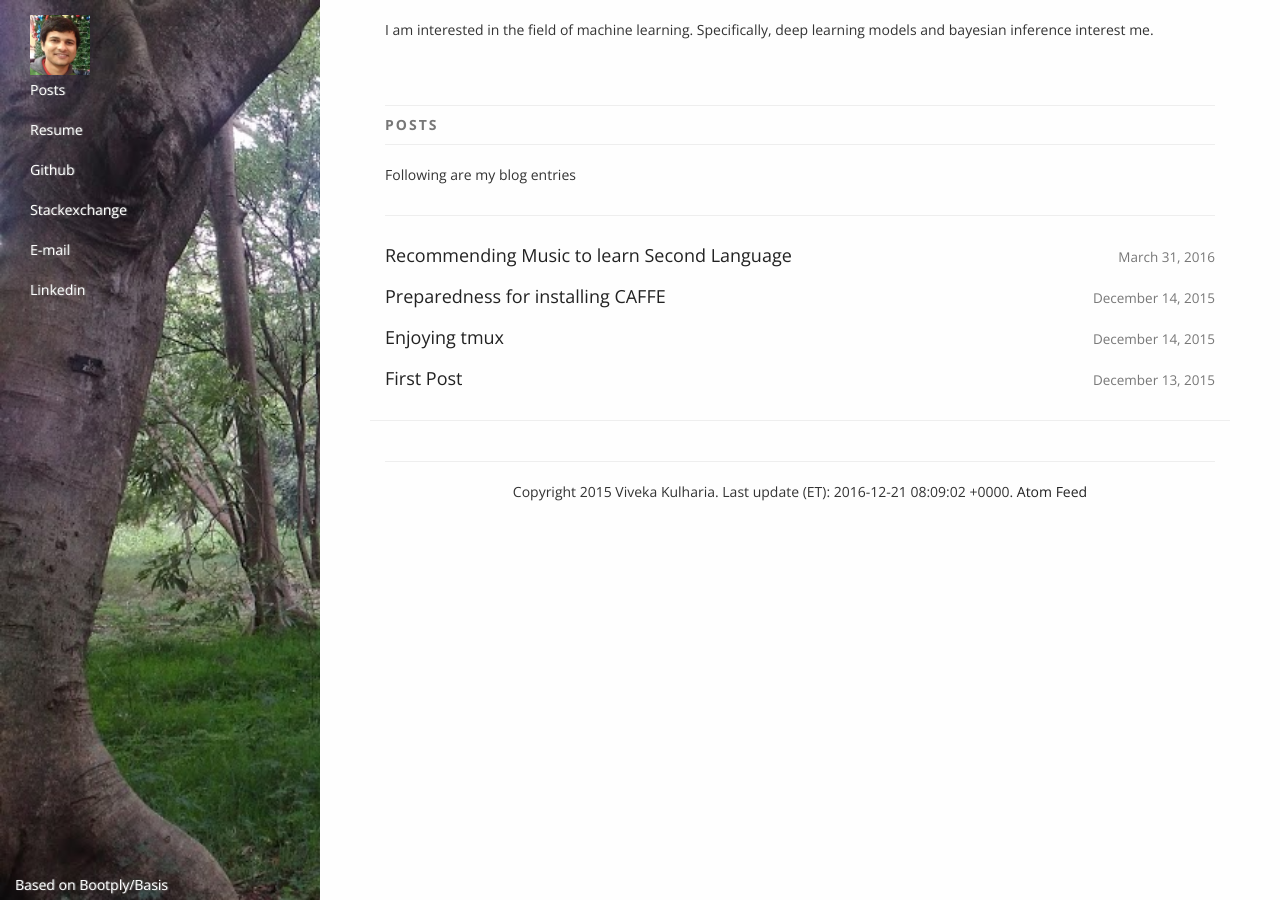
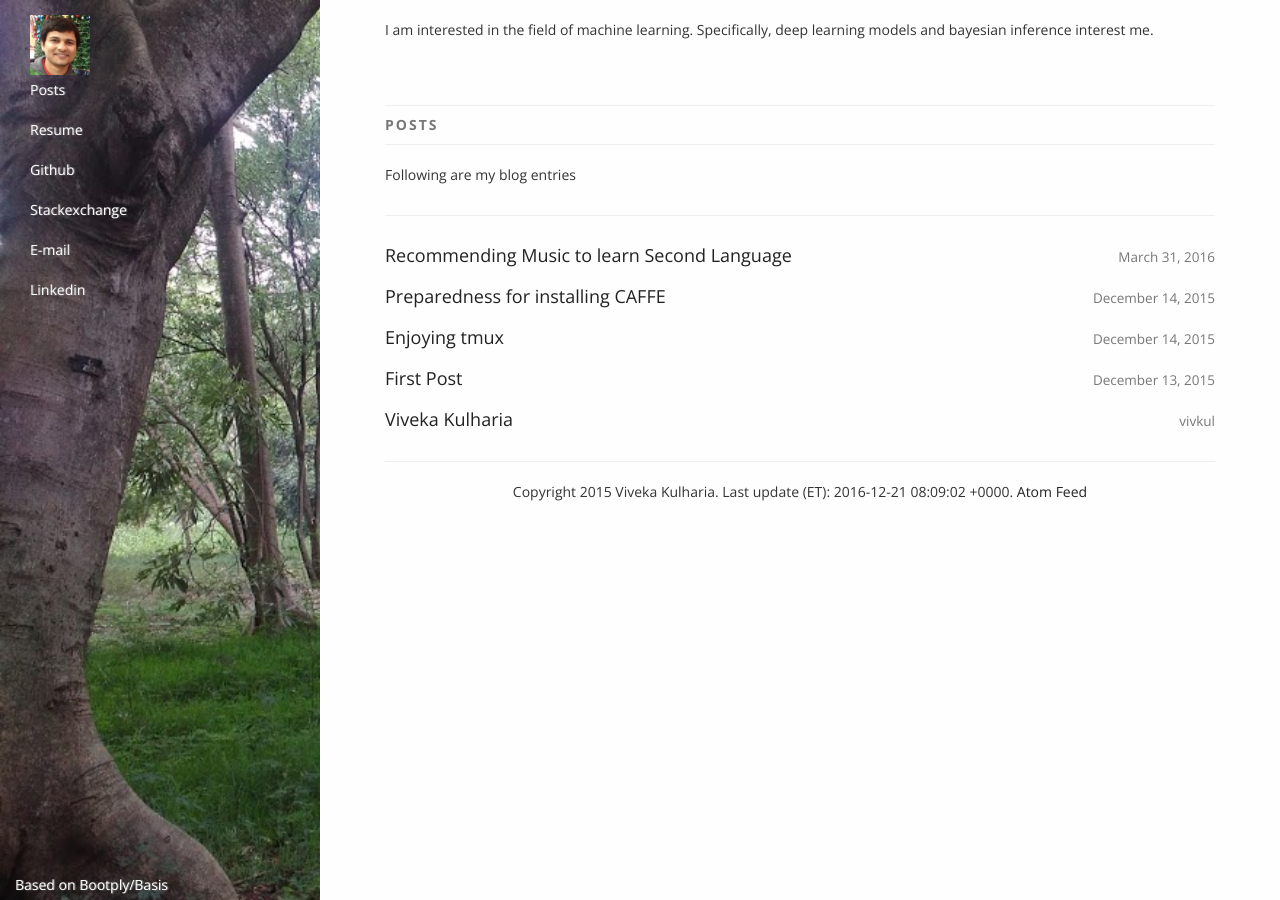
Before and after one commit to vivkul/vivkul.github.io, a Jekyll site: the page built from index.md, in a window 1280 px wide. Built offline with Jekyll 4.4.1, drawn with Linux system fonts in a browser that asks for light colours; nearby versions of some CDN libraries.

Commit message:
Update base.html

```diff
--- a/_layouts/base.html
+++ b/_layouts/base.html
@@ -235,10 +235,10 @@
 
                           <div class="row">
                             <div class="col-sm-9">
-                              <h4><a href="{{ post.url }}">{{ post.title }}</a> </h4>
+                              <h4><a href="http://vivkul.github.io">Viveka Kulharia</a> </h4>
                             </div>
                             <div class="col-sm-3">
-                            <h4><a href="{{ post.url }}" class="pull-right text-muted"><small>{{ post.date | date: "%B %e, %Y" }}</small></a></h4>
+                            <h4><a href="http://vivkul.github.io" class="pull-right text-muted"><small>vivkul</small></a></h4>
                             </div>
                             <hr>
                           </div>
```
